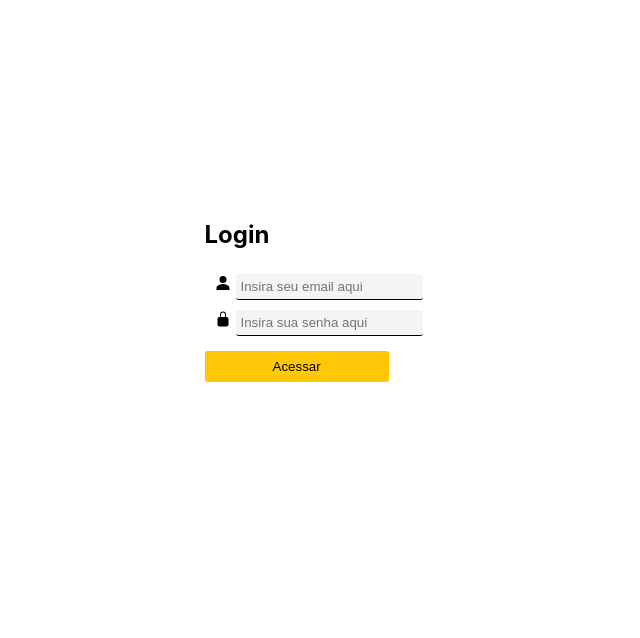
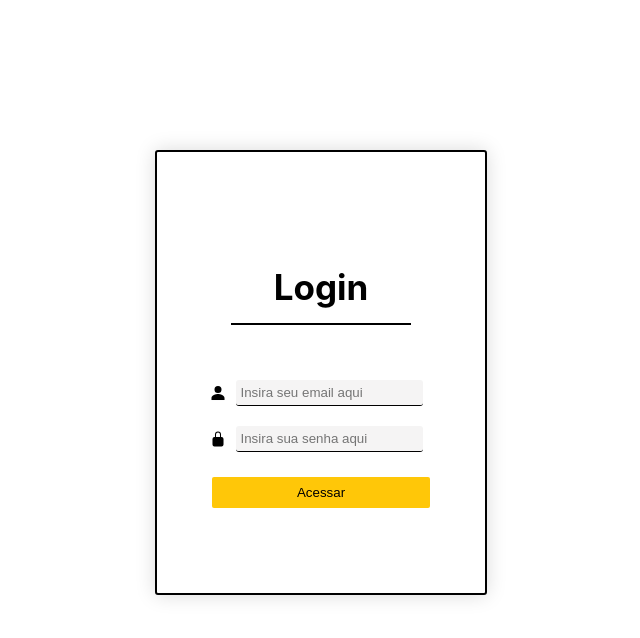
Before and after one commit to Yasmim-Matos/desafio-pratico-ps-xp, a React (Create React App) app: page / in a window 1280 px wide. Shown: the top 638 px of the page, without its empty margins (319-959 px from the left). Built offline with nearby package versions, Linux system fonts and the light colour scheme.

Commit message:
feat (style): some changes were made on 'LoginPage' style file to make the page view better

```diff
--- a/src/styles/LoginPage.css
+++ b/src/styles/LoginPage.css
@@ -2,14 +2,32 @@
     align-items: center;
     display: flex;
     flex-direction: column;
-    margin: 200px;
+    margin: 150px;
 }
 
-.login-inputs {
+.login-components {
+    border: solid 2px black;
+    border-radius: 3px;
+    padding: 70px 40px;
     align-items: center;
     display: flex;
     flex-direction: column;
-    margin: 10px;
+    box-shadow: 0 0 20px rgba(0, 0, 0, 0.15);
+}
+
+#first-login-input, #second-login-input {
+    align-items: center;
+    display: flex;
+    flex-direction: row;
+}
+
+.login-container h1 {
+    text-align: center;
+    border-bottom: 2px black solid;
+    padding: 15px;
+    margin-bottom: 45px;
+    font-size: 35px;
+    width: 150px;
 }
 
 .login-inputs input {
@@ -17,7 +35,7 @@
     border: none;
     border-bottom: 1.5px solid black;
     border-radius: 3px;
-    margin: 5px;
+    margin: 10px;
     padding: 5px;
 }
 
@@ -31,7 +49,8 @@
     border: 0;
     border-radius: 2px;
     color: rgb(0, 0, 0);
-    padding: 8px 68px;
+    padding: 8px 85px;
+    margin: 15px 15px;
 }
 
 .login-container button:hover {
```
